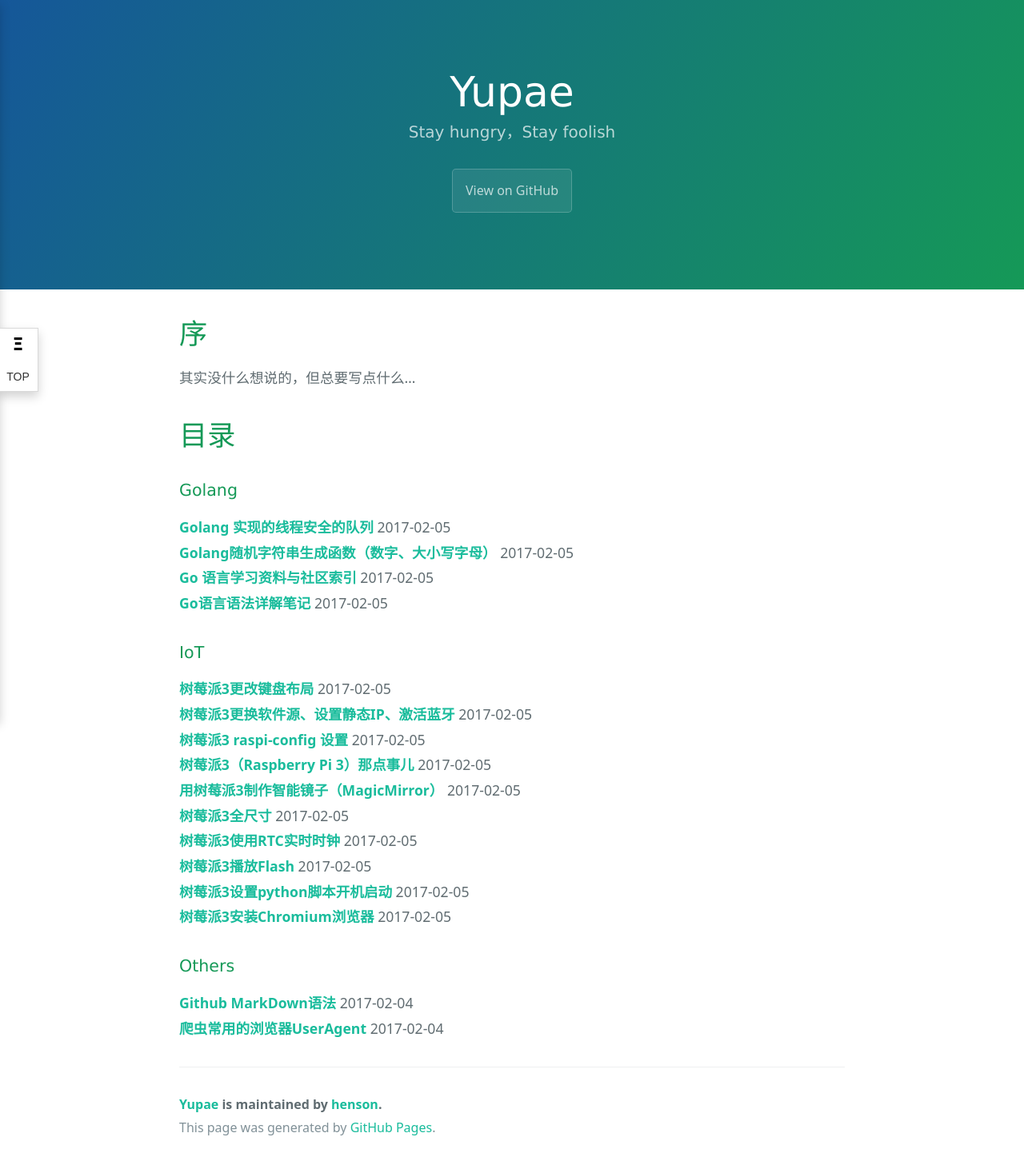
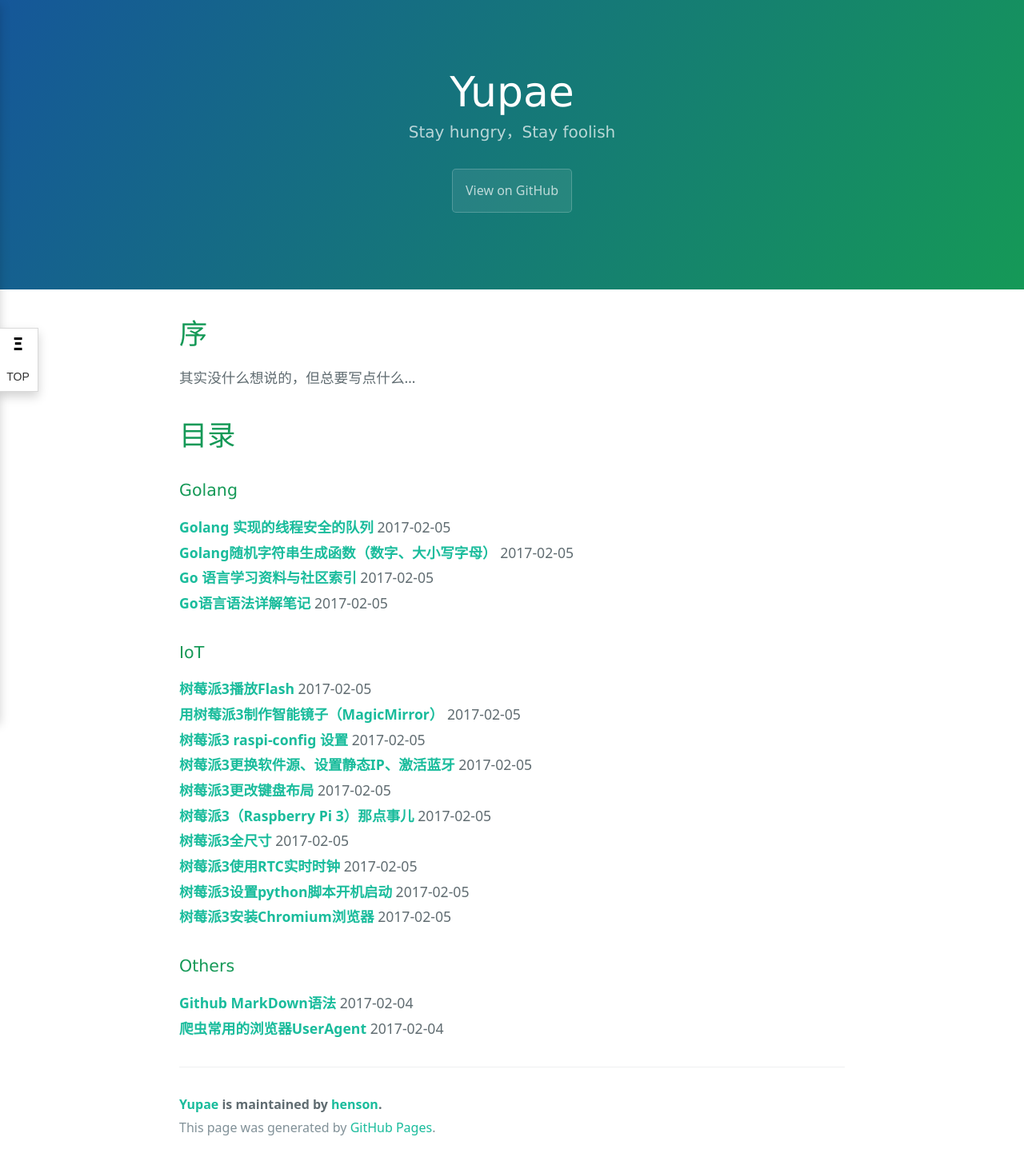
Before and after one commit to henson/blog, a Jekyll site: the page built from README.md, in a window 1280 px wide. Shown: the whole page at 80% size. Built offline with Jekyll 4.4.1, drawn with Linux system fonts in a browser that asks for light colours; our own code applies the rules of GitHub Pages for plain Markdown files.

Commit message:
2017-02-05

```diff
--- a/README.md
+++ b/README.md
@@ -12,14 +12,14 @@
 * **[Go语言语法详解笔记](http://www.yupae.cn/golang/gogrammar)** 2017-02-05
 
 ### IoT
+* **[树莓派3播放Flash](http://www.yupae.cn/iot/raspi-flash)** 2017-02-05
+* **[用树莓派3制作智能镜子（MagicMirror）](http://www.yupae.cn/iot/magicmirror)** 2017-02-05
+* **[树莓派3 raspi-config 设置](http://www.yupae.cn/iot/raspberrypi2)** 2017-02-05
+* **[树莓派3更换软件源、设置静态IP、激活蓝牙](http://www.yupae.cn/iot/raspberrypi3)** 2017-02-05
 * **[树莓派3更改键盘布局](http://www.yupae.cn/iot/raspberrypi4)** 2017-02-05
-* **[树莓派3更换软件源、设置静态IP、激活蓝牙](http://www.yupae.cn/iot/raspberrypi3)** 2017-02-05
-* **[树莓派3 raspi-config 设置](http://www.yupae.cn/iot/raspberrypi2)** 2017-02-05
 * **[树莓派3（Raspberry Pi 3）那点事儿](http://www.yupae.cn/iot/raspberrypi1)** 2017-02-05
-* **[用树莓派3制作智能镜子（MagicMirror）](http://www.yupae.cn/iot/magicmirror)** 2017-02-05
 * **[树莓派3全尺寸](http://www.yupae.cn/iot/raspi-size)** 2017-02-05
 * **[树莓派3使用RTC实时时钟](http://www.yupae.cn/iot/raspiclock)** 2017-02-05
-* **[树莓派3播放Flash](http://www.yupae.cn/iot/raspi-flash)** 2017-02-05
 * **[树莓派3设置python脚本开机启动](http://www.yupae.cn/iot/raspistartup)** 2017-02-05
 * **[树莓派3安装Chromium浏览器](http://www.yupae.cn/iot/raspi-chromium)** 2017-02-05
 
```
Also changed, not shown: iot/magicmirror.md (+1 -1 lines), iot/raspberrypi2.md (+1 -1 lines), iot/raspberrypi3.md (+1 -1 lines), iot/raspberrypi4.md (+1 -1 lines), iot/raspi-flash.md (+1 -1 lines).
